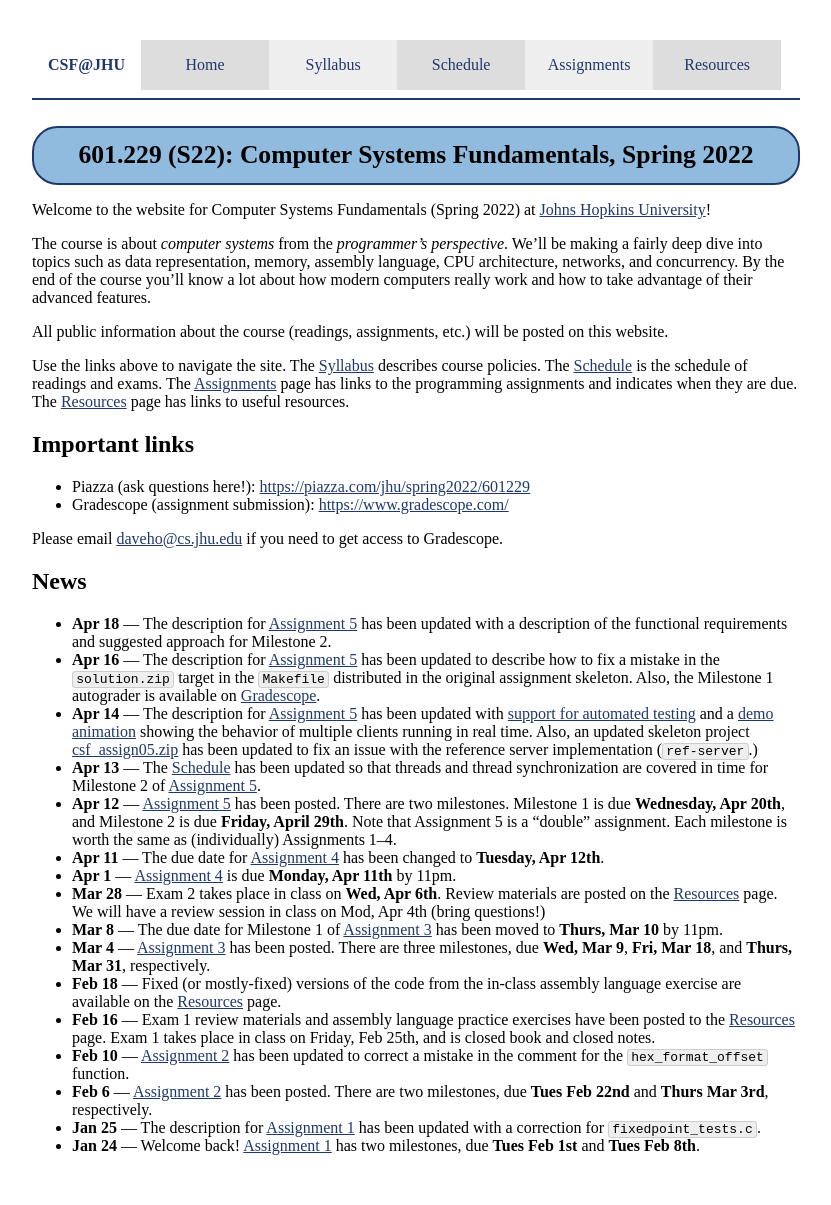
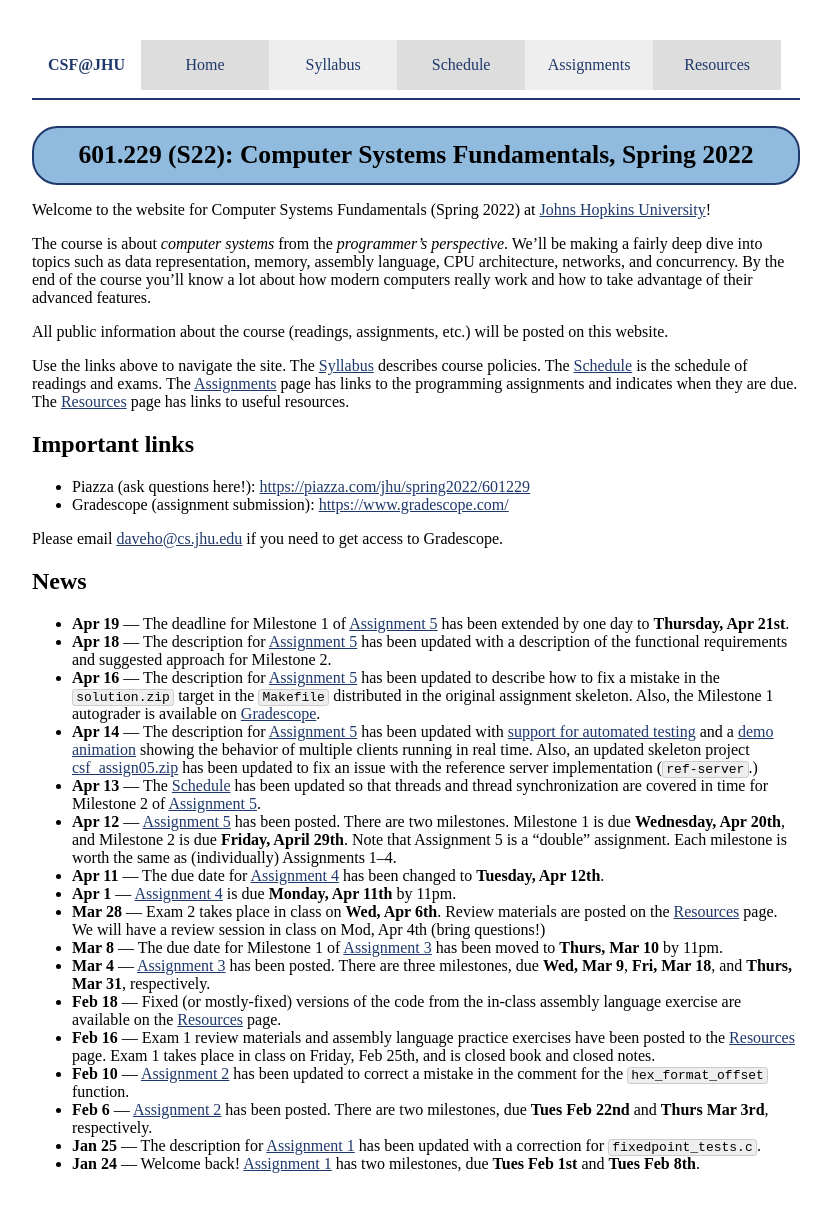
Before and after one commit to jhucsf/spring2022, a Jekyll site: the page built from index.md, in a window 1280 px wide. Shown: the whole page, without its empty margins (224-1055 px from the left). Built offline with Jekyll 4.4.1, drawn with Linux system fonts in a browser that asks for light colours.

Commit message:
one-day extension on A5MS1

```diff
--- a/index.md
+++ b/index.md
@@ -32,6 +32,8 @@ Please email <daveho@cs.jhu.edu> if you need to get access to Gradescope.
 
 ## News
 
+* **Apr 19** — The deadline for Milestone 1 of [Assignment 5](assign/assign05.html)
+  has been extended by one day to **Thursday, Apr 21st**.
 * **Apr 18** — The description for [Assignment 5](assign/assign05.html) has
   been updated with a description of the functional requirements and
   suggested approach for Milestone 2.
```
Also changed, not shown: assignments.md (+1 -1 lines).
